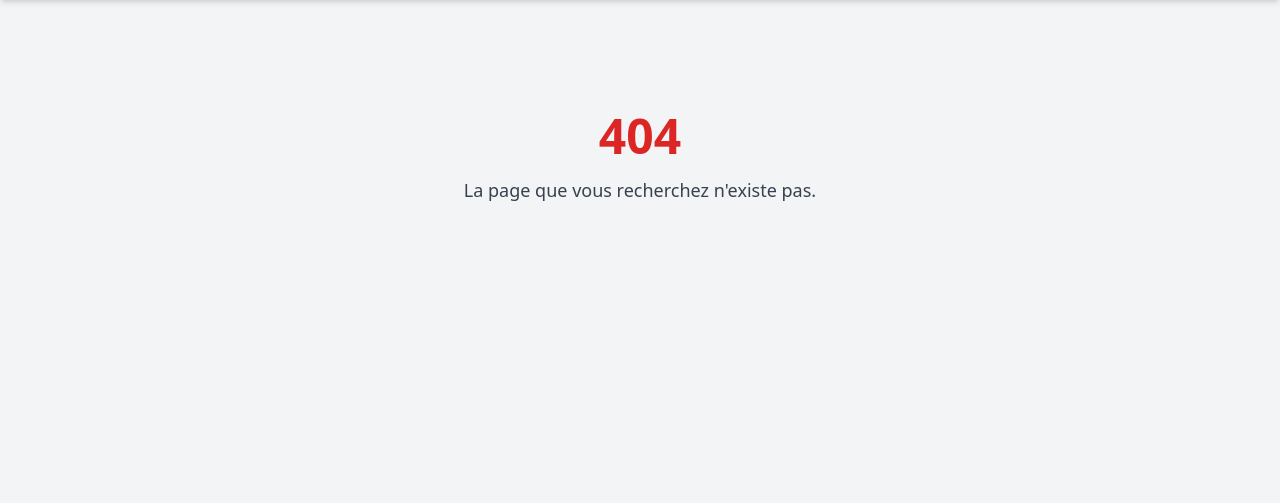
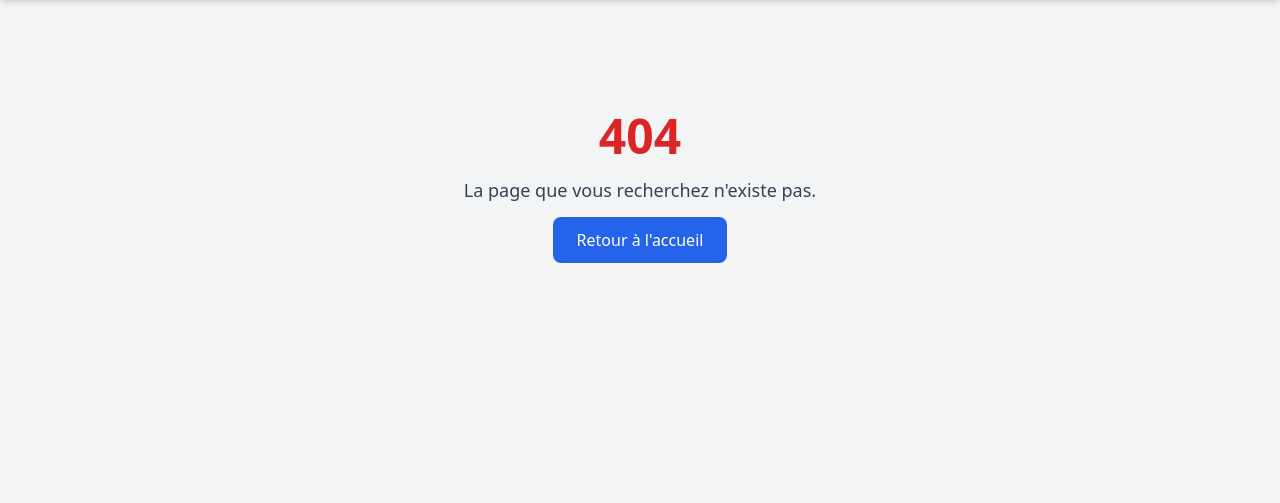
Before and after one commit to MohamedRahoumi/NovaCraft-Studio, a PHP site: page /404 in a window 1280 px wide. Shown: the part 64-567 px from the top of the page. Run offline with PHP 8.4, Linux system fonts and the light colour scheme; some libraries are stand-ins or nearby versions.

Commit message:
ajout le lien pour retour a page acceuil

```diff
--- a/views/404.view.php
+++ b/views/404.view.php
@@ -2,5 +2,8 @@
     <h1 class="text-5xl font-bold text-red-600 mb-4">404</h1>
     <p class="text-gray-700 text-lg mb-6">La page que vous recherchez n'existe pas.</p>
 
-
+    <a href="/?page=home"
+       class="px-6 py-3 bg-blue-600 text-white rounded-lg hover:bg-blue-700">
+        Retour à l'accueil
+    </a>
 </section>
```
